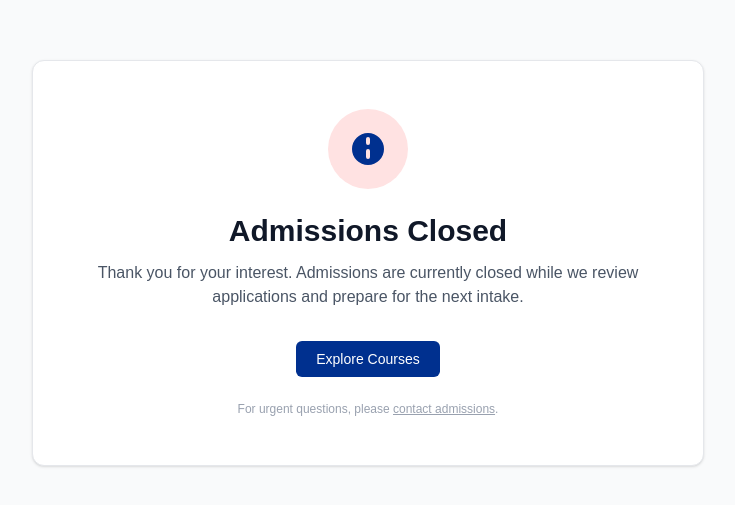
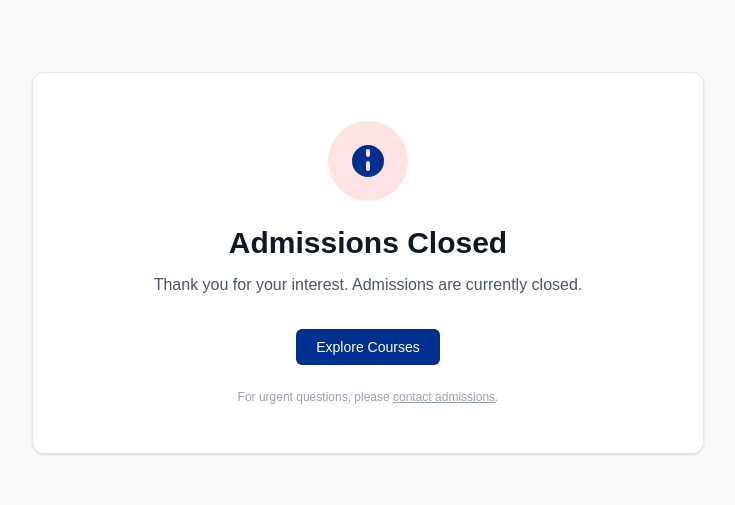
Before and after one commit to mansoorabbas123/nastp-web-form, a Next.js app: page / in a window 1280 px wide. Shown: the part 137-642 px from the top of the page, without its empty margins (272-1007 px from the left). Built offline with nearby package versions, Linux system fonts and the light colour scheme.

Commit message:
change info text

```diff
--- a/components/AdmissionClosed.tsx
+++ b/components/AdmissionClosed.tsx
@@ -32,7 +32,7 @@ export default function AdmissionClosed({ reopenDate, notifyEmail }: AdmissionCl
 
         <h1 className="text-2xl sm:text-3xl font-semibold text-gray-900">Admissions Closed</h1>
         <p className="mt-3 text-gray-600 text-base">
-          Thank you for your interest. Admissions are currently closed while we review applications and prepare for the next intake.
+          Thank you for your interest. Admissions are currently closed.
         </p>
 
         {/* Message about reopening date */}
```
